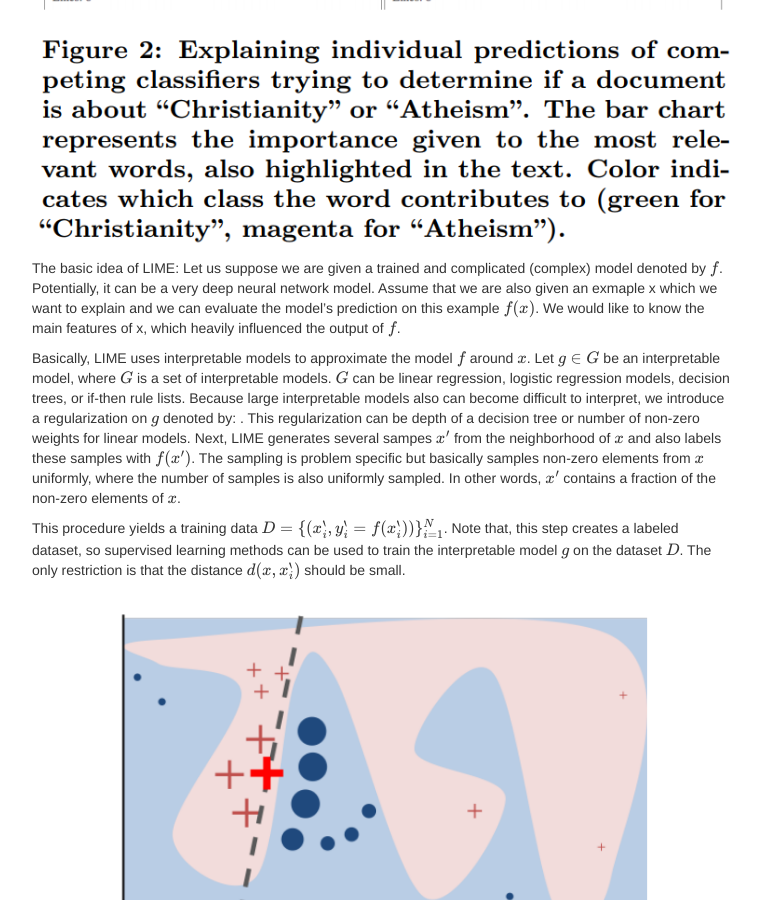
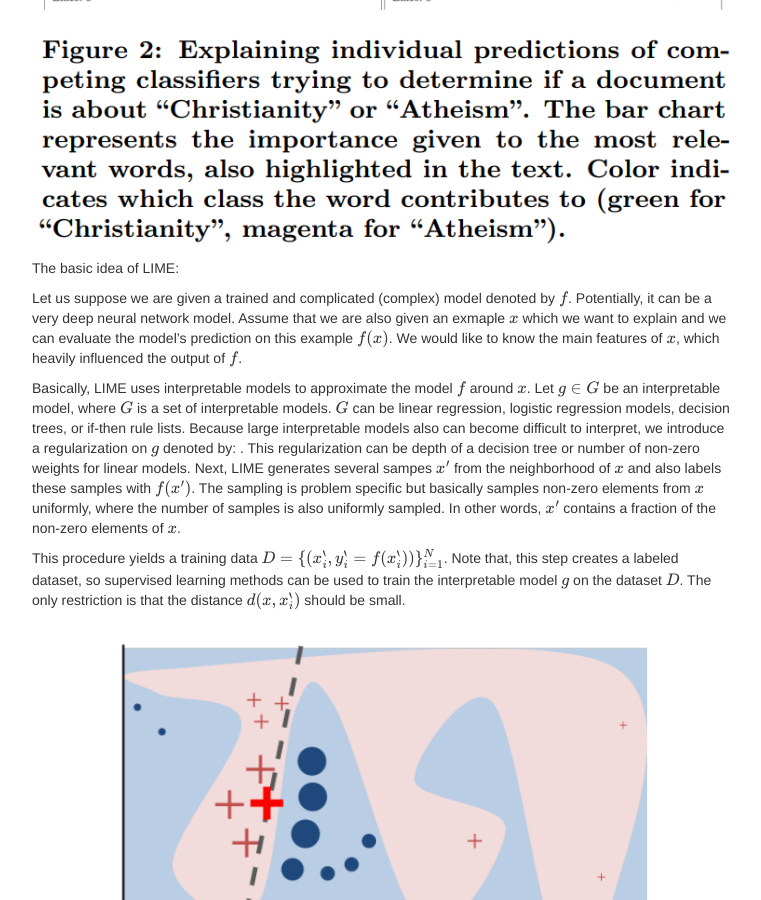
Before and after one commit to kfattila/kfattila.github.io, a Jekyll site: the page built from pages/Interpretability.md, in a window 1280 px wide and 900 px high, scrolled down 4638 px. Shown: the whole window, without its empty margins (258-1019 px from the left). Built offline with Jekyll 4.4.1, drawn with Linux system fonts in a browser that asks for light colours; formulas are drawn with MathJax 3; comment, search, counter and statistics services are not loaded.

Commit message:
lectures

```diff
--- a/pages/Interpretability.md
+++ b/pages/Interpretability.md
@@ -83,7 +83,8 @@ Examples:
 
 
 The basic idea of LIME:
-Let us suppose we are given a trained and complicated (complex) model denoted by \\(f\\). Potentially, it can be a very deep neural network model. Assume that we are also given an exmaple x which we want to explain and we can evaluate the model's prediction on this example \\(f(x)\\). We would like to know the main features of x, which heavily influenced the output of \\(f\\).
+
+Let us suppose we are given a trained and complicated (complex) model denoted by \\(f\\). Potentially, it can be a very deep neural network model. Assume that we are also given an exmaple \\(x\\) which we want to explain and we can evaluate the model's prediction on this example \\(f(x)\\). We would like to know the main features of \\(x\\), which heavily influenced the output of \\(f\\).
 
 Basically, LIME uses interpretable models to approximate the model \\(f\\) around \\(x\\). Let \\(g \in G\\) be an interpretable model, where \\(G\\) is a set of interpretable models. \\(G\\) can be linear regression, logistic regression models, decision trees, or if-then rule lists. Because large interpretable models also can become difficult to interpret, we introduce a regularization on \\(g\\) denoted by: \\(\\). This regularization can be depth of a decision tree or number of non-zero weights for linear models. Next, LIME generates several sampes \\(x'\\) from the neighborhood of \\(x\\) and also labels these samples with \\(f(x')\\). The sampling is problem specific but basically samples non-zero elements from \\(x\\) uniformly, where the number of samples is also uniformly sampled. In other words, \\(x'\\) contains a fraction of the non-zero elements of \\(x\\).
 
```
